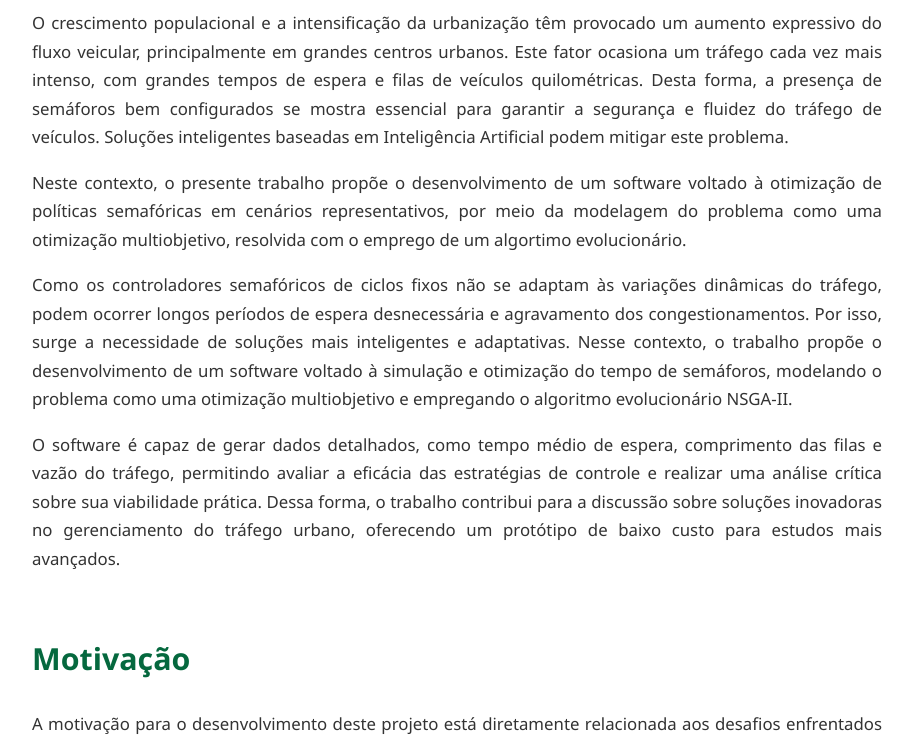
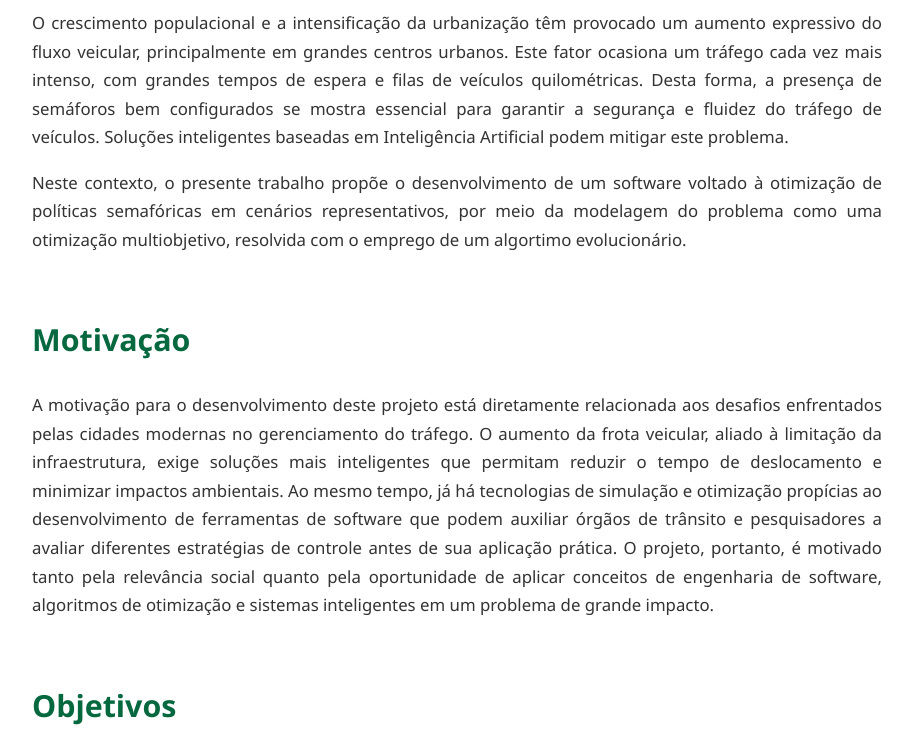
Before and after one commit to ArthurMilani/ArthurMilani.github.io, a plain HTML site: page index.html in a window 1280 px wide. Shown: the part 576-1320 px from the top of the page, without its empty margins (183-1096 px from the left). Drawn offline with Linux system fonts and the light colour scheme.

Commit message:
Remove redundant text on traffic signal optimization
Removed several paragraphs discussing traffic signal optimization and its challenges.

```diff
--- a/index.html
+++ b/index.html
@@ -110,24 +110,6 @@
         <p>
             Neste contexto, o presente trabalho propõe o desenvolvimento de um software voltado à otimização de políticas semafóricas em cenários
             representativos, por meio da modelagem do problema como uma otimização multiobjetivo, resolvida com o emprego de um algortimo evolucionário.
-        </p>
-
-
-        <p>
-            Como os controladores semafóricos de ciclos fixos não se adaptam às variações dinâmicas do tráfego, podem ocorrer
-            longos períodos de espera desnecessária e agravamento dos congestionamentos. Por isso,
-            surge a necessidade de soluções mais inteligentes e adaptativas. Nesse contexto, o
-            trabalho propõe o desenvolvimento de um software voltado à simulação e otimização do
-            tempo de semáforos, modelando o problema como uma otimização multiobjetivo e
-            empregando o algoritmo evolucionário NSGA-II.
-        </p>
-
-        <p>
-            O software é capaz de gerar dados detalhados, como tempo médio de espera, comprimento
-            das filas e vazão do tráfego, permitindo avaliar a eficácia das estratégias de
-            controle e realizar uma análise crítica sobre sua viabilidade prática. Dessa forma, o
-            trabalho contribui para a discussão sobre soluções inovadoras no gerenciamento do
-            tráfego urbano, oferecendo um protótipo de baixo custo para estudos mais avançados.
         </p>
 
 
```
